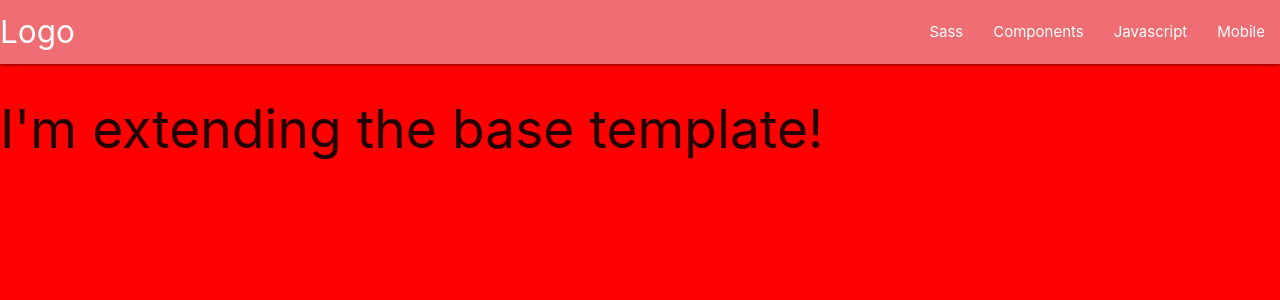
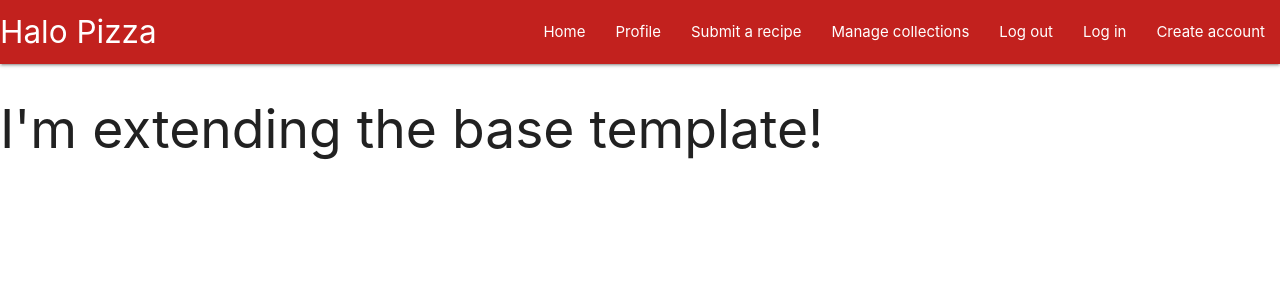
Before and after one commit to James-VT/MS3_Halo_Pizza, a Flask app: page / in a window 1280 px wide. Shown: the top 300 px of the page. Run offline with Flask 2, Linux system fonts and the light colour scheme; data that the repository does not hold is empty; some libraries are stand-ins or nearby versions.

Commit message:
add: Add some initial styling and Jquery for sidebar

```diff
--- a/static/css/style.css
+++ b/static/css/style.css
@@ -1,3 +1,3 @@
-body {
-    background-color: red;
+.navbar-style {
+    background-color: #c2211e;
 }
--- a/static/js/script.js
+++ b/static/js/script.js
@@ -0,0 +1,3 @@
+$(document).ready(function(){
+    $('.sidenav').sidenav();
+  });
--- a/templates/base.html
+++ b/templates/base.html
@@ -6,6 +6,8 @@
     <meta name="viewport" content="width=device-width, initial-scale=1.0">
     <!-- The below code adds Materialize CSS to the project -->
     <link rel="stylesheet" href="https://cdnjs.cloudflare.com/ajax/libs/materialize/1.0.0/css/materialize.min.css" type="text/css">
+    <!--The below code adds FontAwesome to the project-->
+    <script src="https://kit.fontawesome.com/17b09219bc.js" crossorigin="anonymous"></script>
     <link rel="stylesheet" href="{{ url_for('static', filename='css/style.css') }}" type="text/css">
     {% block styles %}
     {% endblock %}
@@ -16,24 +18,31 @@
     <header>
         <!--Navbar header-->
         <!--This navbar is a Materialize component, swiped from here: https://materializecss.com/navbar.html-->
-        <nav>
+        <nav class="nav-extended navbar-style">
             <div class="nav-wrapper">
-                <a href="#!" class="brand-logo">Logo</a>
-                <a href="#" data-target="mobile-demo" class="sidenav-trigger"><i class="material-icons">menu</i></a>
+                <a href="#!" class="brand-logo">Halo Pizza</a>
+                <a href="#" data-target="mobile-demo" class="sidenav-trigger"><i class="fas fa-bars"></i></a>
                 <ul class="right hide-on-med-and-down">
-                    <li><a href="sass.html">Sass</a></li>
-                    <li><a href="badges.html">Components</a></li>
-                    <li><a href="collapsible.html">Javascript</a></li>
-                    <li><a href="mobile.html">Mobile</a></li>
+                    <li><a href="#">Home</a></li>
+                    <li><a href="#">Profile</a></li>
+                    <li><a href="#">Submit a recipe</a></li>
+                    <li><a href="#">Manage collections</a></li>
+                    <li><a href="#">Log out</a></li>
+                    <li><a href="#">Log in</a></li>
+                    <li><a href="#">Create account</a></li>
                 </ul>
             </div>
         </nav>
         <!--The below sidenav is part of the navbar above, and pinched from the same place-->
         <ul class="sidenav" id="mobile-demo">
-            <li><a href="sass.html">Sass</a></li>
-            <li><a href="badges.html">Components</a></li>
-            <li><a href="collapsible.html">Javascript</a></li>
-            <li><a href="mobile.html">Mobile</a></li>
+            <li><h3>Halo Pizza</h3></li>
+            <li><a href="#">Home</a></li>
+            <li><a href="#">Profile</a></li>
+            <li><a href="#">Submit a recipe</a></li>
+            <li><a href="#">Manage collections</a></li>
+            <li><a href="#">Log out</a></li>
+            <li><a href="#">Log in</a></li>
+            <li><a href="#">Create account</a></li>
         </ul>
     </header>
 
```
